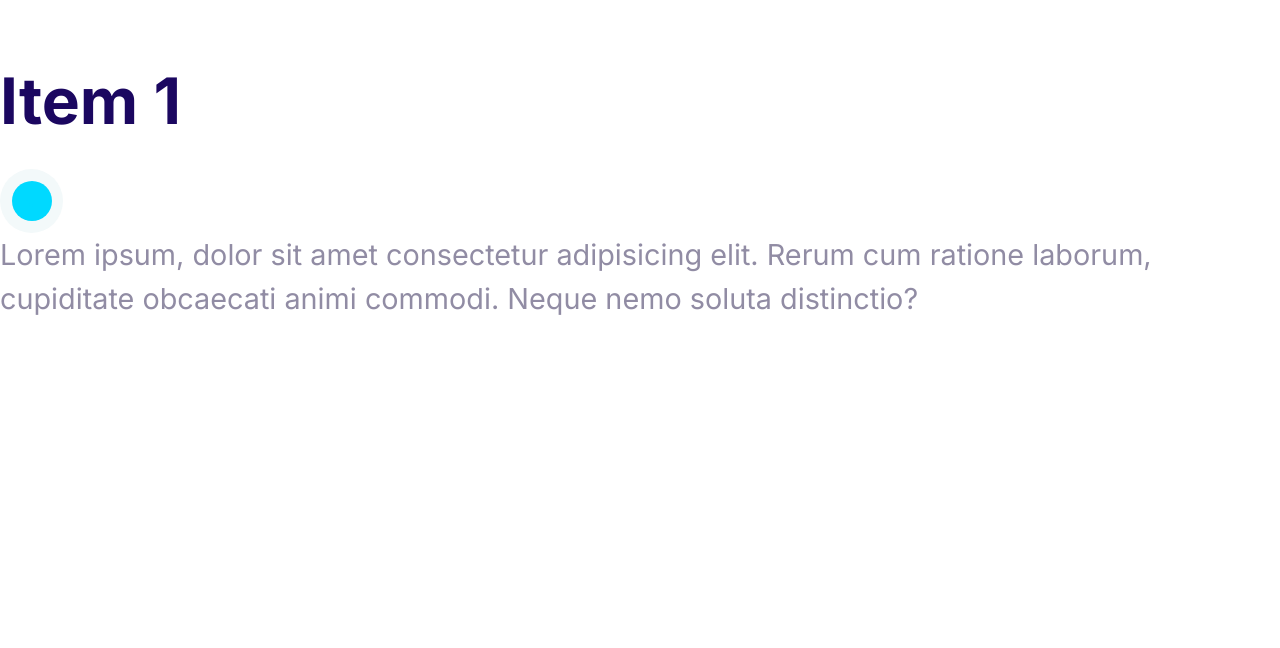
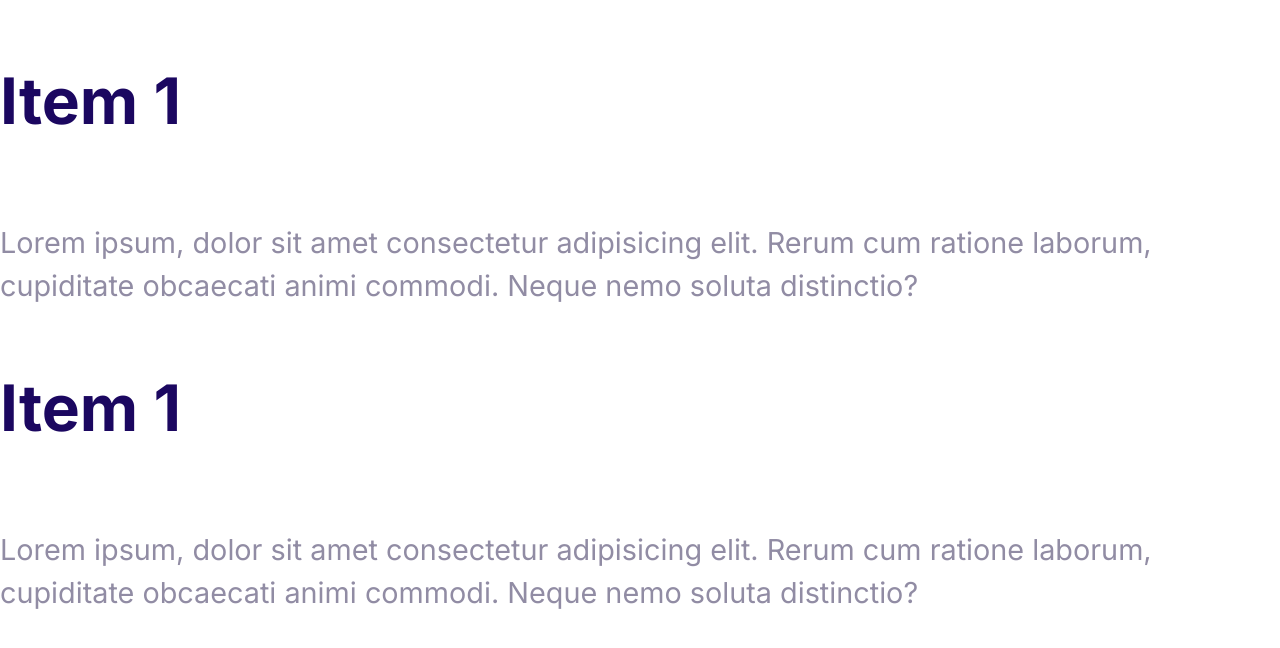
Before and after one commit to sarfarazullahkoyani/moshify, a plain HTML site: page index.html in a window 1280 px wide. Drawn offline with Linux system fonts and the light colour scheme.

Commit message:
defined collapsibles in style and html

```diff
--- a/index.html
+++ b/index.html
@@ -13,14 +13,12 @@
   </head>
 
   <body>
-    <div class="collapsible">
-      <header>
-        <h2>Item 1</h2>
-        <span class="icon-container">
-          <svg class="icon icon--secondary">
-            <use xlink:href="images/icons/sprite.svg#chevron"></use>
-          </svg>
-        </span>
+    <div class="collapsible collapsible--expanded">
+      <header class="collapsible__header">
+        <h2 class="collapsible__heading">Item 1</h2>
+        <svg class="icon icon--white collapsible__chevron">
+          <use xlink:href="images/icons/sprite.svg#chevron"></use>
+        </svg>
       </header>
       <div class="collapsible__content">
         Lorem ipsum, dolor sit amet consectetur adipisicing elit. Rerum cum
@@ -28,7 +26,21 @@
         distinctio?
       </div>
     </div>
-
+    <!-- ---------------- -->
+    <div class="collapsible collapsible--expanded">
+      <header class="collapsible__header">
+        <h2 class="collapsible__heading">Item 1</h2>
+        <svg class="icon icon--white collapsible__chevron">
+          <use xlink:href="images/icons/sprite.svg#chevron"></use>
+        </svg>
+      </header>
+      <div class="collapsible__content">
+        Lorem ipsum, dolor sit amet consectetur adipisicing elit. Rerum cum
+        ratione laborum, cupiditate obcaecati animi commodi. Neque nemo soluta
+        distinctio?
+      </div>
+    </div>
+    <script src="js/main.js"></script>
     <!-- <div class="grid grid--1x2 grid--1x3">
       <div style="height: 100px; background: gold"></div>
       <div style="height: 100px; background: rgb(48, 123, 199)"></div>
```
